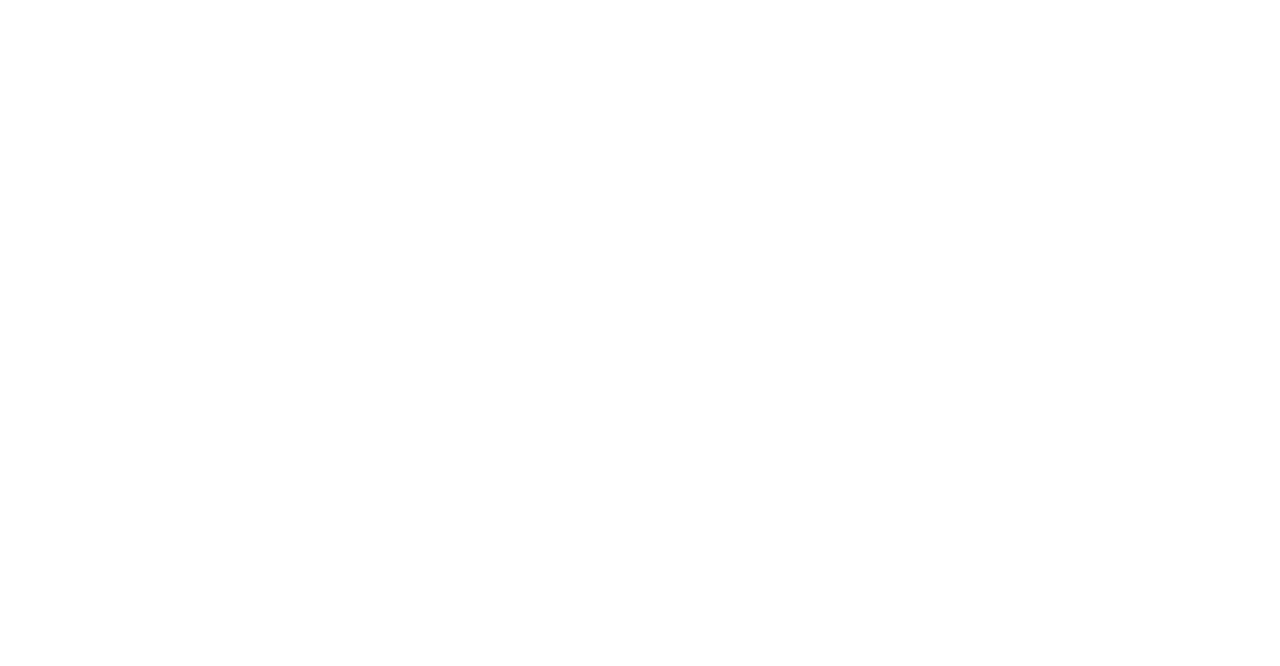
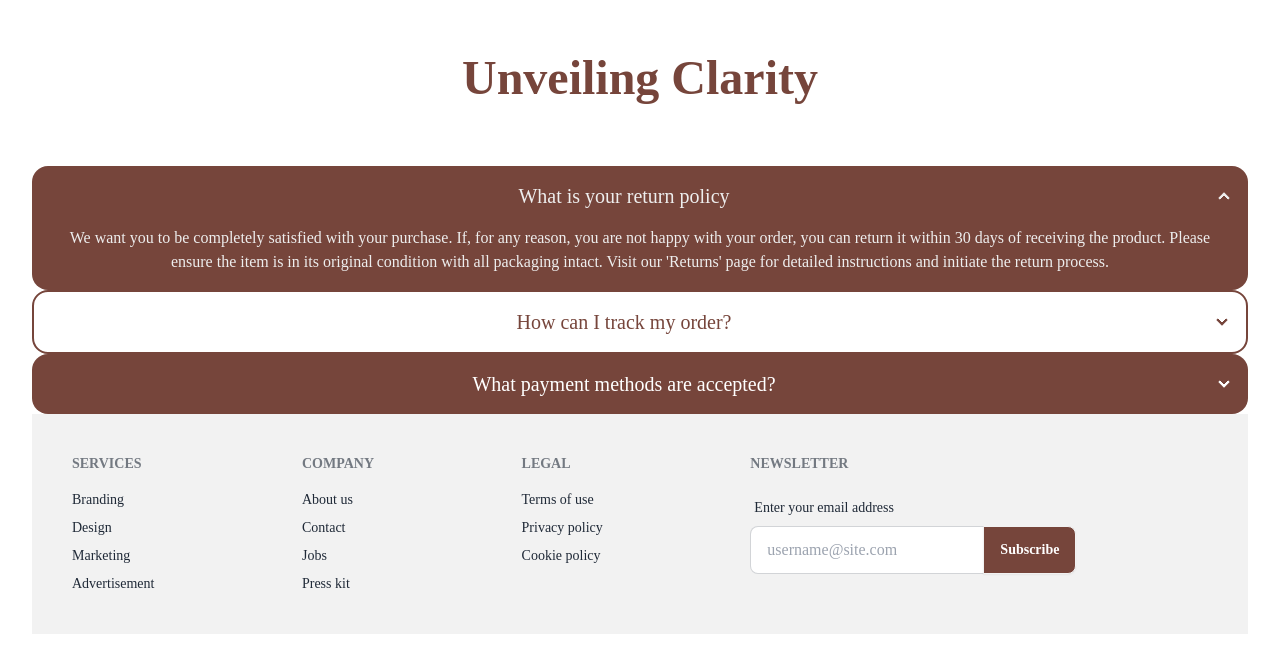
Before and after one commit to Shahriar-Tonmoy/Mobile-magnet, a React (Vite) app: page / in a window 1280 px wide. Shown: the part 1470-2136 px from the top of the page. Before the commit the page ends 1492 px from the top, so only its background shows below. Built offline with nearby package versions, Linux system fonts and the light colour scheme; no server answers.

Commit message:
Integrate FAQ Section and Footer in Landing Page

```diff
--- /dev/null
+++ b/src/Components/FAQ/FAQ.jsx
@@ -0,0 +1,47 @@
+import React from "react";
+
+const FAQ = () => {
+  return (
+    <div>
+      <h1 className="text-center text-5xl font-bold mb-16 mt-16 text-[#76453B]">
+        Unveiling Clarity
+      </h1>
+
+      <div className="collapse collapse-arrow bg-[#76453B]">
+        <input type="radio" name="my-accordion-2" checked="checked" />
+        <div className="collapse-title text-xl font-medium text-[#EEEEEE]">
+        What is your return policy
+        </div>
+        <div className="collapse-content">
+          <p className="text-[#EEEEEE]">
+          We want you to be completely satisfied with your purchase. If, for any reason, you are not happy with your order, you can return it within 30 days of receiving the product. Please ensure the item is in its original condition with all packaging intact. Visit our 'Returns' page for detailed instructions and initiate the return process.
+          </p>
+        </div>
+      </div>
+      <div className="collapse collapse-arrow border-2 border-[#76453B]">
+        <input type="radio" name="my-accordion-2" />
+        <div className="collapse-title text-xl font-medium text-[#76453B]">
+         How can I track my order?
+        </div>
+        <div className="collapse-content">
+          <p className="text-[#76453B]">
+          Once your order is confirmed, you will receive a confirmation email with a unique tracking number. You can use this tracking number to monitor the status of your shipment. Additionally, you can log in to your account on our website to check the real-time status of your order.
+          </p>
+        </div>
+      </div>
+      <div className="collapse collapse-arrow bg-[#76453B]">
+        <input type="radio" name="my-accordion-2" />
+        <div className="collapse-title text-xl font-medium text-white">
+        What payment methods are accepted?
+        </div>
+        <div className="collapse-content">
+          <p className="text-white">
+          We accept a variety of payment methods to provide you with flexibility. You can pay for your order using credit/debit cards (Visa, MasterCard, American Express), PayPal, and other secure payment gateways. Rest assured, all transactions are encrypted for your security.
+          </p>
+        </div>
+      </div>
+    </div>
+  );
+};
+
+export default FAQ;
--- /dev/null
+++ b/src/Components/Footer/Footer.jsx
@@ -0,0 +1,42 @@
+import React from 'react';
+
+const Footer = () => {
+    return (
+        <footer className="footer p-10 bg-base-200 text-base-content">
+  <nav>
+    <h6 className="footer-title">Services</h6>
+    <a className="link link-hover">Branding</a>
+    <a className="link link-hover">Design</a>
+    <a className="link link-hover">Marketing</a>
+    <a className="link link-hover">Advertisement</a>
+  </nav>
+  <nav>
+    <h6 className="footer-title">Company</h6>
+    <a className="link link-hover">About us</a>
+    <a className="link link-hover">Contact</a>
+    <a className="link link-hover">Jobs</a>
+    <a className="link link-hover">Press kit</a>
+  </nav>
+  <nav>
+    <h6 className="footer-title">Legal</h6>
+    <a className="link link-hover">Terms of use</a>
+    <a className="link link-hover">Privacy policy</a>
+    <a className="link link-hover">Cookie policy</a>
+  </nav>
+  <form>
+    <h6 className="footer-title">Newsletter</h6>
+    <fieldset className="form-control w-80">
+      <label className="label">
+        <span className="label-text">Enter your email address</span>
+      </label>
+      <div className="join">
+        <input type="text" placeholder="username@site.com" className="input input-bordered join-item" />
+        <button className="btn bg-[#76453B] text-white join-item">Subscribe</button>
+      </div>
+    </fieldset>
+  </form>
+</footer>
+    );
+};
+
+export default Footer;
--- a/src/Components/Home/Home.jsx
+++ b/src/Components/Home/Home.jsx
@@ -1,12 +1,14 @@
 import React from "react";
 import Mobiles from "../Mobiles/Mobiles";
 import Hero from "../Hero/Hero";
+import FAQ from "../FAQ/FAQ";
 
 const Home = () => {
   return (
     <div>
       <Hero></Hero>
       <Mobiles></Mobiles>
+      <FAQ></FAQ>
     </div>
   );
 };
--- a/src/Components/Root/Root.jsx
+++ b/src/Components/Root/Root.jsx
@@ -1,12 +1,14 @@
 import React from 'react';
 import Nav from '../Nav/Nav';
 import { Outlet } from 'react-router-dom';
+import Footer from '../Footer/Footer';
 
 const Root = () => {
     return (
         <div className=''>
            <Nav></Nav>
            <Outlet></Outlet>
+           <Footer></Footer>
         </div>
     );
 };
```
